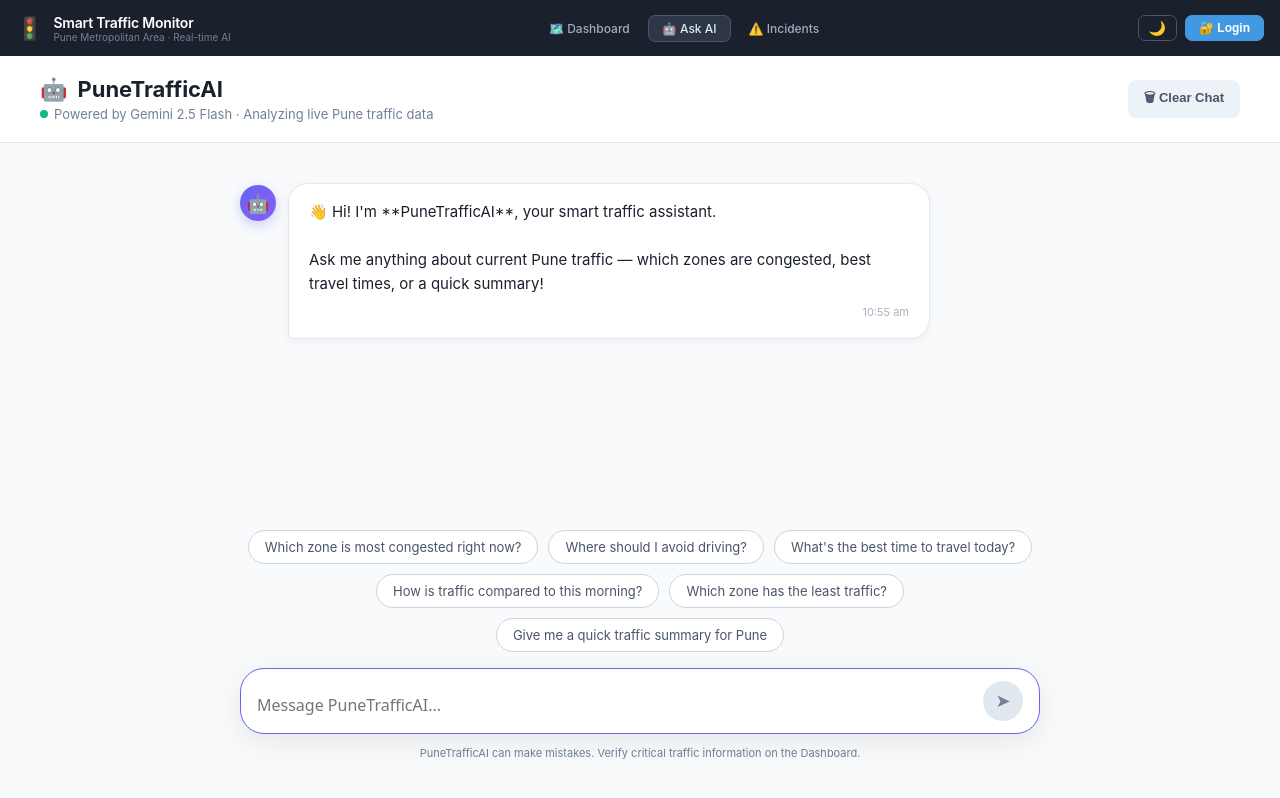
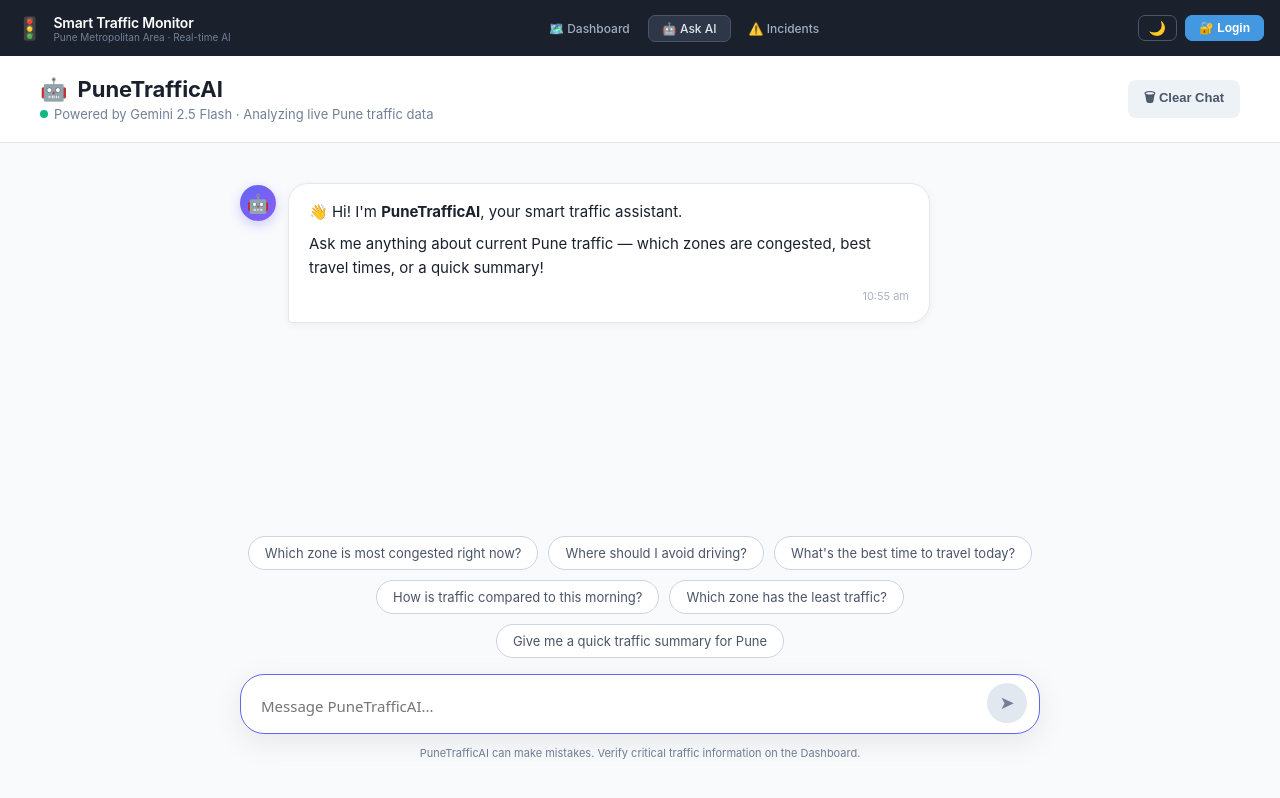
Before and after one commit to Ameyghugarkar/smart-traffic-frontend, a React (Create React App) app: page /chat in a window 1280 px wide. Built offline with nearby package versions, Linux system fonts and the light colour scheme.

Commit message:
style: Add markdown parser to Chat UI and improve input box layout

```diff
--- a/src/pages/ChatPage.js
+++ b/src/pages/ChatPage.js
@@ -45,6 +45,30 @@ const TypingDots = () => (
   </div>
 );
 
+const formatText = (text) => {
+  if (!text) return null;
+  return text.split('\n').map((line, i) => {
+    const isList = line.trim().startsWith('* ') || line.trim().startsWith('- ');
+    const content = isList ? line.trim().substring(2) : line;
+
+    // Bold parsing
+    const parts = content.split(/\*\*(.*?)\*\*/g);
+    const formatted = parts.map((part, idx) =>
+      idx % 2 === 1 ? <strong key={idx} style={{ color:"inherit" }}>{part}</strong> : part
+    );
+
+    if (isList) {
+      return (
+        <div key={i} style={{ display:'flex', gap:8, marginTop:4, marginBottom:4 }}>
+          <span style={{ color:'#6366f1', fontWeight:'bold' }}>•</span>
+          <div style={{ flex:1 }}>{formatted}</div>
+        </div>
+      );
+    }
+    return <div key={i} style={{ minHeight: i === 0 ? 0 : 8 }}>{formatted}</div>;
+  });
+};
+
 const MessageBubble = ({ msg, isDark }) => {
   const isUser = msg.role === "user";
   return (
@@ -77,7 +101,7 @@ const MessageBubble = ({ msg, isDark }) => {
         whiteSpace:"pre-wrap",
         wordBreak:"break-word",
       }}>
-        {msg.text}
+        {formatText(msg.text)}
         <div style={{
           fontSize:11, marginTop:8, opacity:0.6, textAlign:"right",
           color: isUser ? "rgba(255,255,255,0.8)" : (isDark?"#9ca3af":"#718096"),
@@ -278,9 +302,10 @@ export default function ChatPage() {
             position:"relative", display:"flex", alignItems:"flex-end",
             background: isDark ? "#1a202c" : "#fff",
             border: "1px solid " + (isDark?"#4a5568":"#cbd5e0"),
-            borderRadius:24, padding:"12px 16px",
+            borderRadius:24, padding:"8px 12px 8px 20px",
             boxShadow: isDark ? "0 8px 30px rgba(0,0,0,0.5)" : "0 8px 30px rgba(0,0,0,0.08)",
-            transition:"border-color 0.2s, box-shadow 0.2s"
+            transition:"border-color 0.2s, box-shadow 0.2s",
+            minHeight: 56, boxSizing: "border-box"
           }}
           onFocusCapture={e => e.currentTarget.style.borderColor="#6366f1"}
           onBlurCapture={e => e.currentTarget.style.borderColor=isDark?"#4a5568":"#cbd5e0"}
@@ -294,9 +319,9 @@ export default function ChatPage() {
               rows={1}
               style={{
                 flex:1, resize:"none", border:"none", background:"transparent",
-                color:textMain, fontSize:16, outline:"none",
+                color:textMain, fontSize:15, outline:"none",
                 fontFamily:"'DM Sans',system-ui,sans-serif", lineHeight:1.5,
-                maxHeight:200, padding:"4px 0",
+                maxHeight:200, padding:"8px 0", margin:0,
               }}
               onInput={e => {
                 e.target.style.height="auto";
@@ -313,7 +338,7 @@ export default function ChatPage() {
                 color: input.trim() && !loading ? "#fff" : textMute,
                 fontSize:18, cursor: input.trim() && !loading ? "pointer" : "default",
                 display:"flex", alignItems:"center", justifyContent:"center", flexShrink:0,
-                marginLeft:12, transition:"all 0.2s",
+                marginLeft:12, transition:"all 0.2s", marginBottom: 2,
                 boxShadow: input.trim() && !loading ? "0 4px 12px rgba(99,102,241,0.4)" : "none",
               }}
             >➤</button>
```
